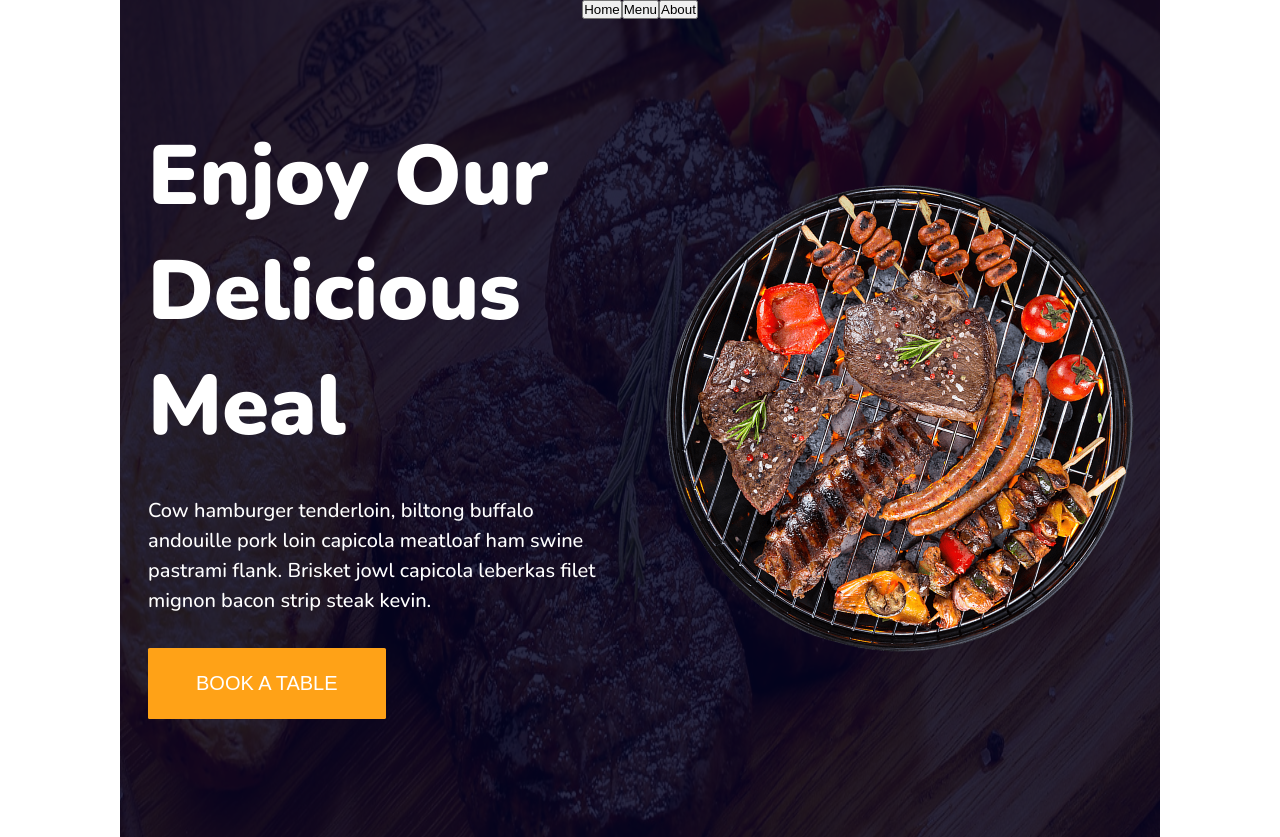
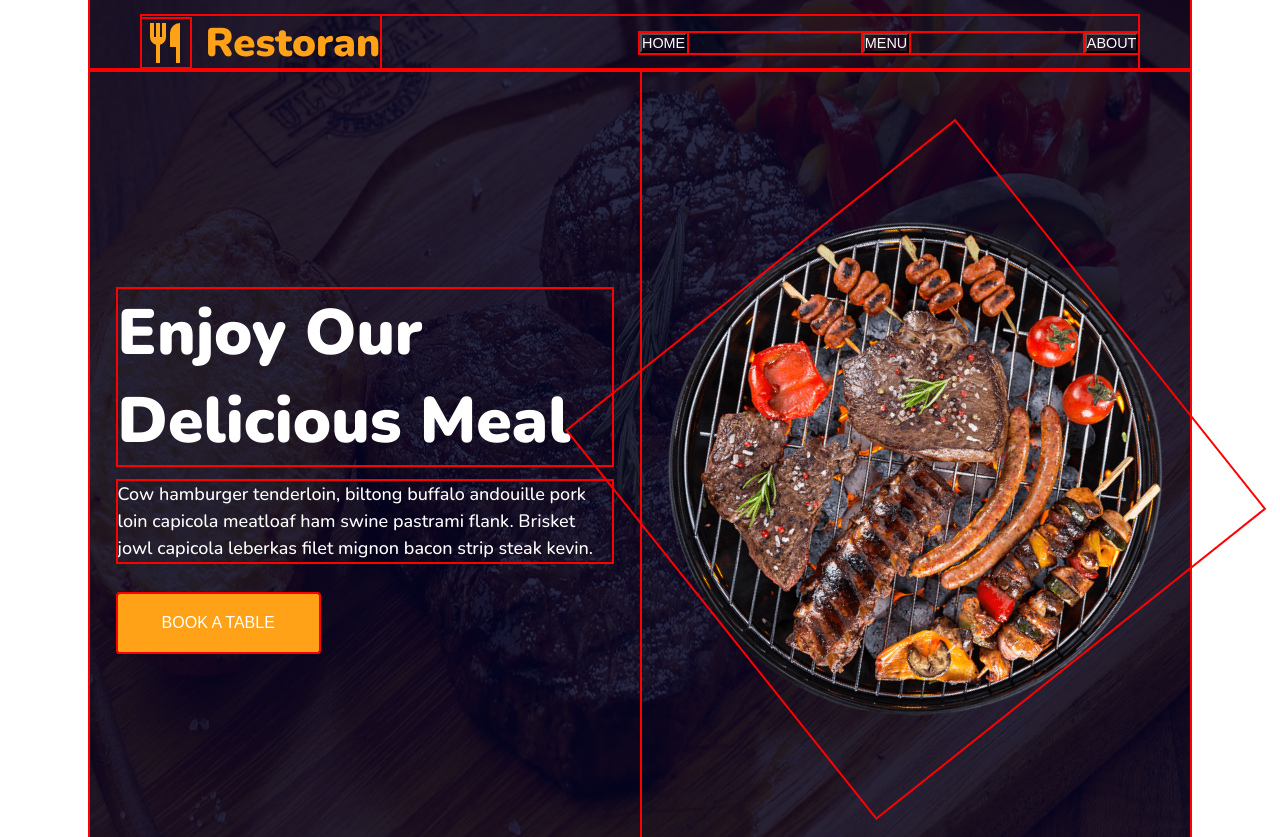
Before and after one commit to NgocPMT/js-restaurant-page, a website built with webpack: page src/template.html in a window 1280 px wide. Shown: the top 837 px of the page. Built offline with nearby package versions, Linux system fonts and the light colour scheme.

Commit message:
add style for header and navbar

```diff
--- a/src/css/home.css
+++ b/src/css/home.css
@@ -1,7 +1,7 @@
 * {
   margin: 0;
   padding: 0;
-  /* outline: 2px solid red; */
+  outline: 2px solid red;
 }
 
 html, body {
@@ -10,37 +10,72 @@ html, body {
 }
 
 .wrapper {
-  padding: 0 7.5rem;
+  padding: 0 7%;
+}
+
+header {
+  padding: 1rem 3.25rem 0 3.25rem;
+  position:sticky;
 }
 
 nav {
   display: flex;
-  justify-content: center;
+  justify-content: space-between;
+  align-items: center;
+}
+
+nav ul#menu {
+  display: flex;
+  width: 50%;
+  justify-content: space-between;
+}
+
+nav ul#menu button {
+  background-color: transparent;
+  color: white;
+  font-size: 0.90rem;
+
+}
+
+#logo-container {
+  color: #ffa217;
+  font-size: 2.5rem;
+  font-weight: 900;
+
+  display: flex;
+  align-items: center;
+  gap: 1rem;
+}
+
+#logo {
+  width: 3rem;
 }
 
 #hero {
-  margin: 0 auto;
   position: relative;
   display: grid;
   grid-template-columns: 1fr 1fr;
+  width: 100%;
   height: 100vh;
 }
 
 .hero-background {
   position: absolute;
   z-index: -2;
-  top: -3.5%;
-  width: 100%;
-  height: 65rem;
+  top: 0;
+  left: 7%;
+  width: 86%;
+  height: 55rem;
   object-fit: 50% 50%;
 }
 
 .overlay {
   position: absolute;
   z-index: -1;
-  top: -3.5%;
-  width: 100%;
-  height: 65rem;
+  top: 0;
+  left: 7%;
+  width: 86%;
+  height: 55rem;
   background-color: rgba(4, 4, 35, 0.85);
 }
 
@@ -54,13 +89,13 @@ nav {
 }
 
 .hero-heading {
-  font-size: 5.25rem;
+  font-size: 4rem;
   font-weight: 900;
+  margin-bottom: 1rem;
 }
 
 .hero-text {
-  margin-top: 2rem;
-  font-size: 1.25rem;
+  font-size: 1.125rem;
   font-weight: 500;
   line-height: 1.5;
 }
@@ -71,8 +106,8 @@ nav {
   border: none;
   border-radius: 0.1rem;
   margin-top: 2rem;
-  padding: 1.5rem 3rem;
-  font-size: 1.25rem;
+  padding: 1.25rem 2.75rem;
+  font-size: 1rem;
   align-self: flex-start;
   cursor: pointer;
   transition: background-color 0.2s;
@@ -96,5 +131,5 @@ nav {
   width: 90%;
   margin: 0 auto;
   will-change: transform;
-  animation: spin 30s infinite linear;
+  animation: spin 35s infinite linear;
 }
--- a/src/home.js
+++ b/src/home.js
@@ -5,10 +5,10 @@ import "./css/home.css";
 export default function renderPage() {
   const contentEl = document.querySelector("#content");
   contentEl.innerHTML = `
-  <div class="wrapper">
+
+  <img class="hero-background" src=${bgHero} alt="hero background"/>
+  <div class="overlay"></div>
     <section id="hero">
-        <img class="hero-background" src=${bgHero} alt="hero background"/>
-        <div class="overlay"></div>
         <div class="hero-content">
           <h1 class="hero-heading">Enjoy Our Delicious Meal</h1>
           <p class="hero-text">
@@ -20,6 +20,5 @@ export default function renderPage() {
         </div>
         <img class="hero-spinner" src=${hero} alt="grill spinning"/>
     </section>
-  </div>
     `;
 }
--- a/src/template.html
+++ b/src/template.html
@@ -12,13 +12,23 @@
     />
   </head>
   <body>
-    <header>
-      <nav>
-        <button>Home</button>
-        <button>Menu</button>
-        <button>About</button>
-      </nav>
-    </header>
-    <div id="content"></div>
+    <div class="wrapper">
+      <header>
+        <nav>
+          <div>
+            <span id="logo-container">
+              <img id="logo" src="./img/logo.svg" alt="restaurant-logo" />
+              Restoran
+            </span>
+          </div>
+          <ul id="menu">
+            <button>HOME</button>
+            <button>MENU</button>
+            <button>ABOUT</button>
+          </ul>
+        </nav>
+      </header>
+      <div id="content"></div>
+    </div>
   </body>
 </html>
```
Also changed, not shown: src/img/logo.svg (added).
